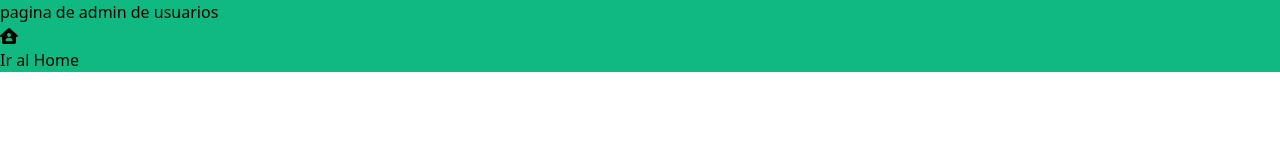
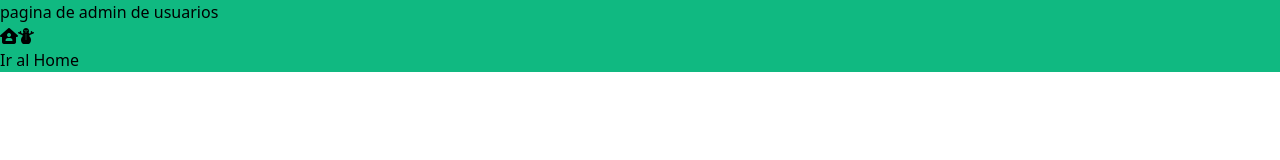
Before and after one commit to idea2codeUA/GestionProyectos, a Next.js app: page /folder/usuarios in a window 1280 px wide. Shown: the top 160 px of the page. Built offline with nearby package versions, Linux system fonts and the light colour scheme.

Commit message:
modificacion fontawesome

```diff
--- a/pages/folder/usuarios/index.tsx
+++ b/pages/folder/usuarios/index.tsx
@@ -8,7 +8,8 @@ const index = () => {
         <title>Usuarios | Idea to code </title>
       </Head>
       <div>pagina de admin de usuarios</div>
-      <div><i className='fas fa-house-user' /></div>
+      <div><i className='fas fa-house-user' /><i className="fas fa-snowman"></i>
+</div>
     <div>
     <Link href = '/'>
     <a className = 'cursor-pointer'>Ir al Home</a>
```
